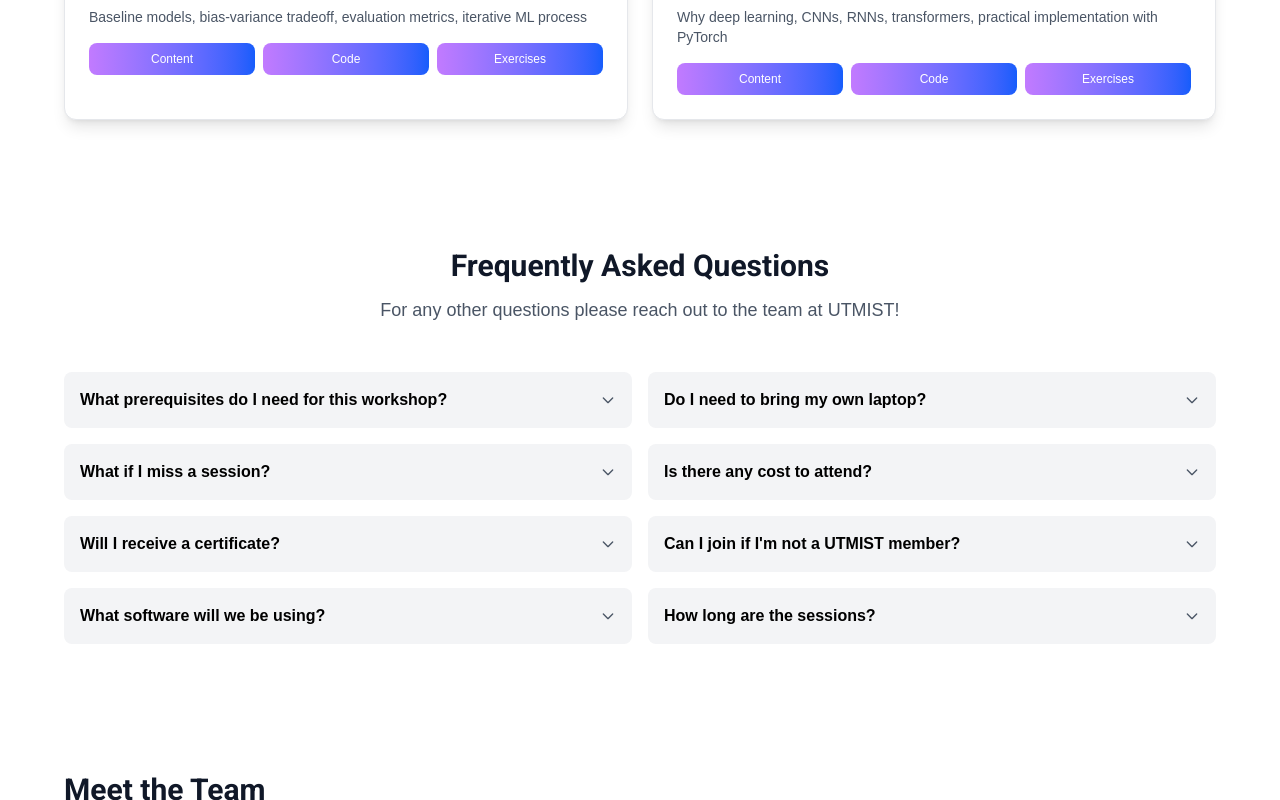
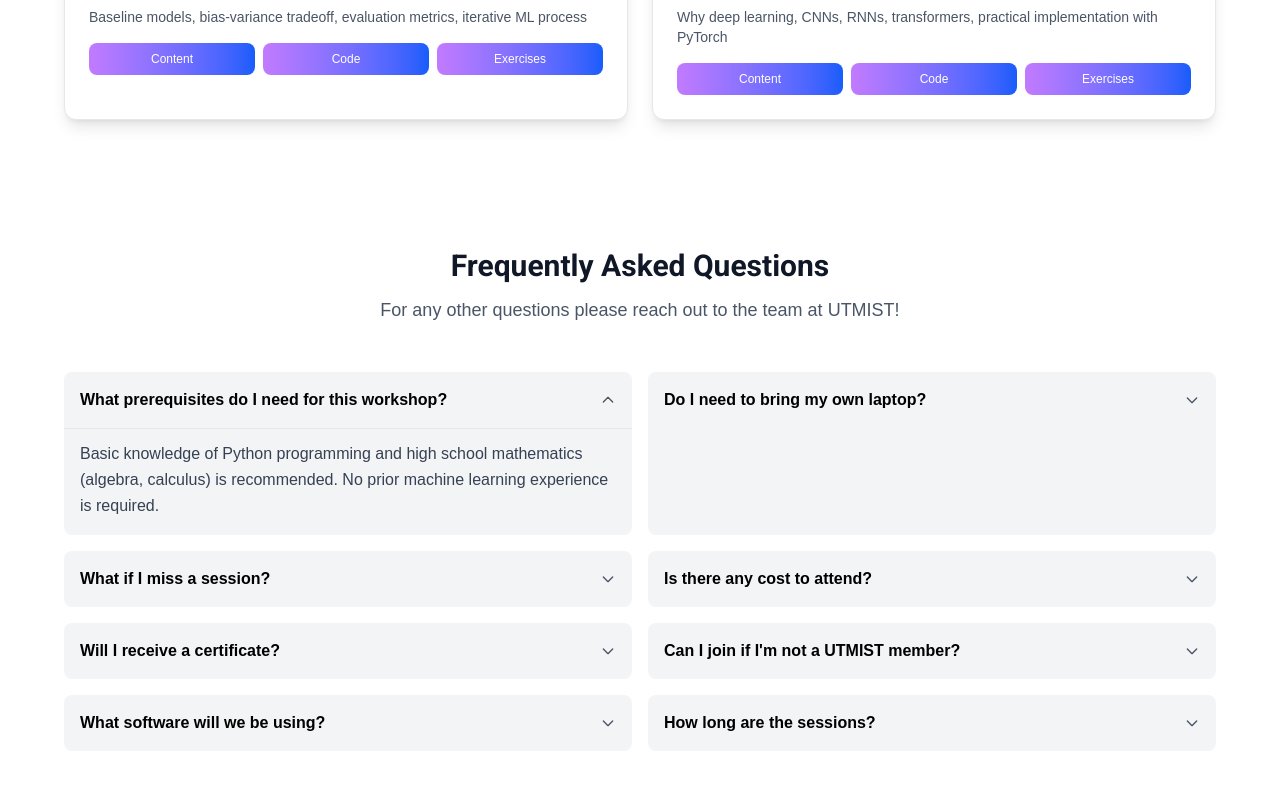
Before and after one commit to UTMIST/UTMIST, a Next.js app in the folder client/: page /ml-fundamentals in a window 1280 px wide. Both pictures are taken after a click on the element "What prerequisites do I need for this workshop?". Shown: the part 1870-2670 px from the top of the page. Built offline with nearby package versions, Linux system fonts and the light colour scheme.

Commit message:
feat: implemented drop down interaction for the faq where the answer is displayed if the user clicks on a question

```diff
--- a/client/src/app/ml-fundamentals/page.tsx
+++ b/client/src/app/ml-fundamentals/page.tsx
@@ -17,6 +17,7 @@ type WorkshopSection = {
 type FAQItem = {
   id: number;
   question: string;
+  answer?: string;
 };
 
 type WorkshopContent = {
@@ -74,35 +75,43 @@ const weekData = [
 const faqData: FAQItem[] = [
   {
     id: 1,
-    question: "What prerequisites do I need for this workshop?"
+    question: "What prerequisites do I need for this workshop?",
+    answer: "Basic knowledge of Python programming and high school mathematics (algebra, calculus) is recommended. No prior machine learning experience is required."
   },
   {
     id: 2,
-    question: "Do I need to bring my own laptop?"
+    question: "Do I need to bring my own laptop?",
+    answer: "Yes, please bring your own laptop. We'll be using PyTorch and other tools that need to be installed on your device."
   },
   {
     id: 3,
-    question: "What if I miss a session?"
+    question: "What if I miss a session?",
+    answer: "All materials, slides, and recordings will be available online. You can catch up on missed content and reach out to the team for any questions."
   },
   {
     id: 4,
-    question: "Is there any cost to attend?"
+    question: "Is there any cost to attend?",
+    answer: "No, this workshop is completely free for UTMIST members. It's part of our commitment to making AI and ML education accessible."
   },
   {
     id: 5,
-    question: "Will I receive a certificate?"
+    question: "Will I receive a certificate?",
+    answer: "Yes, participants who complete all 8 workshops will receive a certificate of completion from UTMIST."
   },
   {
     id: 6,
-    question: "Can I join if I'm not a UTMIST member?"
+    question: "Can I join if I'm not a UTMIST member?",
+    answer: "Yes, non-members are welcome to attend. We encourage you to join UTMIST to access additional resources and events."
   },
   {
     id: 7,
-    question: "What software will we be using?"
+    question: "What software will we be using?",
+    answer: "We'll primarily use PyTorch for deep learning, along with Python, Jupyter notebooks, and various visualization libraries."
   },
   {
     id: 8,
-    question: "How long are the sessions?"
+    question: "How long are the sessions?",
+    answer: "Each workshop session is approximately 2 hours long, including theory, practical coding, and hands-on exercises."
   }
 ];
 
@@ -406,6 +415,7 @@ export default function MachineLearningFundamentals() {
   const [isModalOpen, setIsModalOpen] = useState(false);
   const [modalContent, setModalContent] = useState<WorkshopContent | null>(null);
   const [modalType, setModalType] = useState<ModalType | null>(null);
+  const [openFAQ, setOpenFAQ] = useState<number | null>(null);
 
   const openModal = (week: number, type: ModalType) => {
     const content = workshopContent[week];
@@ -418,6 +428,10 @@ export default function MachineLearningFundamentals() {
     setIsModalOpen(false);
     setModalContent(null);
     setModalType(null);
+  };
+
+  const toggleFAQ = (id: number) => {
+    setOpenFAQ(openFAQ === id ? null : id);
   };
 
   return <main>
@@ -604,12 +618,31 @@ export default function MachineLearningFundamentals() {
         {/* FAQ Grid */}
         <div className="grid grid-cols-1 md:grid-cols-2 gap-4">
           {faqData.map((faq) => (
-            <div key={faq.id} className="bg-gray-100 rounded-lg p-4 cursor-pointer hover:bg-gray-200 transition-colors">
-              <div className="flex items-center justify-between">
+            <div key={faq.id} className="bg-gray-100 rounded-lg cursor-pointer hover:bg-gray-200 transition-colors overflow-hidden">
+              <div
+                className="flex items-center justify-between p-4"
+                onClick={() => toggleFAQ(faq.id)}
+              >
                 <span className="font-bold text-black">{faq.question}</span>
-                <svg className="w-4 h-4 text-gray-600" fill="none" stroke="currentColor" viewBox="0 0 24 24">
+                <svg
+                  className={`w-4 h-4 text-gray-600 transition-transform duration-300 ease-in-out ${openFAQ === faq.id ? 'rotate-180' : ''}`}
+                  fill="none"
+                  stroke="currentColor"
+                  viewBox="0 0 24 24"
+                >
                   <path strokeLinecap="round" strokeLinejoin="round" strokeWidth={2} d="M19 9l-7 7-7-7" />
                 </svg>
+              </div>
+              <div
+                className={`transition-all duration-300 ease-in-out overflow-hidden ${
+                  openFAQ === faq.id
+                    ? 'max-h-32 opacity-100'
+                    : 'max-h-0 opacity-0'
+                }`}
+              >
+                <div className="px-4 pb-4 border-t border-gray-200">
+                  <p className="text-gray-700 mt-3 leading-relaxed">{faq.answer}</p>
+                </div>
               </div>
             </div>
           ))}
```
